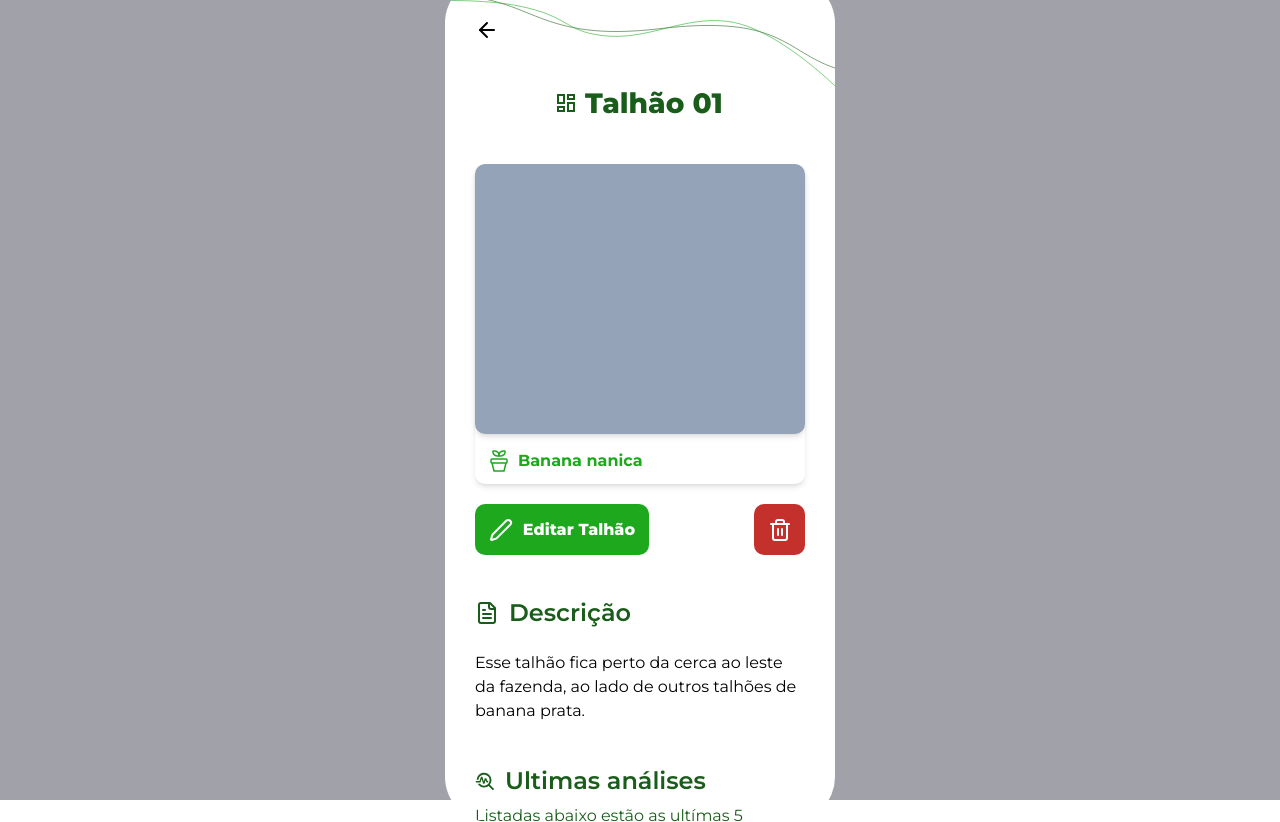
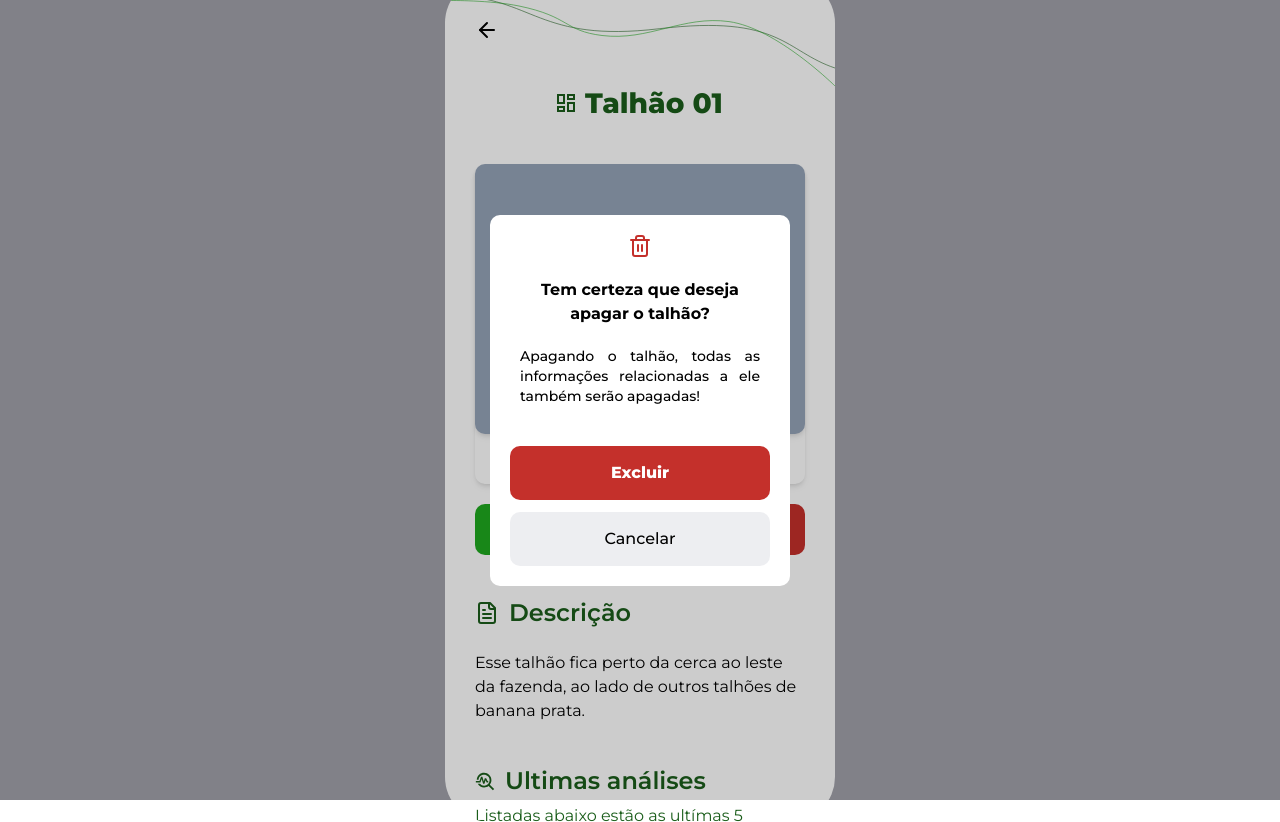
Before and after one commit to banap-app/banap-app, a React (Vite) app: page /field in a window 1280 px wide. Both pictures are taken after a click on the button 779 px from the left and 529 px from the top of the page. Built offline with nearby package versions, Linux system fonts and the light colour scheme.

Commit message:
Added delete modal

```diff
--- a/src/assets/PagesAssets.jsx
+++ b/src/assets/PagesAssets.jsx
@@ -327,16 +327,16 @@ export const PlantIcon = () => {
       <path
         d='M8.96399 5.97005C8.96399 5.97005 5.88899 6.27605 4.27899 4.93505C2.66899 3.59305 3.03599 1.03005 3.03599 1.03005C3.03599 1.03005 6.11099 0.724048 7.72199 2.06505C9.33199 3.40705 8.96399 5.97005 8.96399 5.97005Z'
         stroke='#1EA81E'
-        stroke-width='1.5'
-        stroke-linecap='round'
-        stroke-linejoin='round'
+        strokeWidth='1.5'
+        strokeLinecap='round'
+        strokeLinejoin='round'
       />
       <path
         d='M16 13C16.2652 13 16.5196 12.8947 16.7071 12.7072C16.8946 12.5196 17 12.2653 17 12V10C17 9.73483 16.8946 9.48048 16.7071 9.29294C16.5196 9.10541 16.2652 9.00005 16 9.00005H2C1.73478 9.00005 1.48043 9.10541 1.29289 9.29294C1.10536 9.48048 1 9.73483 1 10V12C1 12.2653 1.10536 12.5196 1.29289 12.7072C1.48043 12.8947 1.73478 13 2 13M16 13H2M16 13L14 21H4L2 13M9.036 5.97005C9.036 5.97005 12.111 6.27605 13.721 4.93505C15.331 3.59305 14.964 1.03005 14.964 1.03005C14.964 1.03005 11.889 0.724048 10.279 2.06505C8.669 3.40705 9.036 5.97005 9.036 5.97005Z'
         stroke='#1EA81E'
-        stroke-width='1.5'
-        stroke-linecap='round'
-        stroke-linejoin='round'
+        strokeWidth='1.5'
+        strokeLinecap='round'
+        strokeLinejoin='round'
       />
     </svg>
   )
--- /dev/null
+++ b/src/components/DeleteModal.jsx
@@ -0,0 +1,51 @@
+import { Trash2 } from 'lucide-react'
+import { useEffect, useState } from 'react'
+
+const DeleteModal = ({ visible, closeModal }) => {
+  const [isModalVisible, setModalVisible] = useState(visible)
+
+  useEffect(() => {
+    setModalVisible(visible)
+  }, [visible])
+
+  if (!isModalVisible) {
+    return null
+  }
+
+  return (
+    <div
+      role='dialog'
+      className='fixed inset-0 flex h-[full] w-[full] items-center justify-center bg-black bg-opacity-20'
+    >
+      <div className=' fixed flex h-[371px] w-[300px] flex-col items-center justify-center rounded-[10px] bg-white'>
+        <div className='flex flex-col gap-[40px]'>
+          <div className='flex w-[260px] flex-col items-center justify-center gap-[20px]'>
+            <Trash2 color='#c4302b' />
+            <p className='text-center text-base font-bold'>
+              Tem certeza que deseja apagar o talhão?
+            </p>
+            <div className='w-[240px]'>
+              <p className='text-justify text-sm font-medium'>
+                Apagando o talhão, todas as informações relacionadas a ele
+                também serão apagadas!
+              </p>
+            </div>
+          </div>
+          <div className='flex flex-col gap-[12px]'>
+            <button className='h-[54px] w-[260px] rounded-[10px] bg-[#c4302b] text-base font-extrabold text-white'>
+              Excluir
+            </button>
+            <button
+              onClick={closeModal}
+              className='h-[54px] w-[260px] rounded-[10px] bg-[#4e5876] bg-opacity-10 text-base font-medium'
+            >
+              Cancelar
+            </button>
+          </div>
+        </div>
+      </div>
+    </div>
+  )
+}
+
+export default DeleteModal
--- a/src/pages/FieldPage.jsx
+++ b/src/pages/FieldPage.jsx
@@ -6,9 +6,21 @@ import {
   Troubleshoot,
 } from '../assets/PagesAssets'
 import { ArrowLeft, Trash2, Pen, Plus, FileText } from 'lucide-react'
+import DeleteModal from '../components/DeleteModal'
+import { useState } from 'react'
 
 const FieldPage = () => {
   const navigate = useNavigate()
+
+  const [isModalVisible, setModalVisible] = useState(false)
+
+  const openModal = () => {
+    setModalVisible(true)
+  }
+
+  const closeModal = () => {
+    setModalVisible(false)
+  }
 
   return (
     <div className='relative flex h-[1140px] w-full flex-col items-center justify-center'>
@@ -44,7 +56,10 @@ const FieldPage = () => {
                 <Pen />
                 Editar Talhão
               </button>
-              <button className='flex h-[51px] w-[51px] items-center justify-center rounded-[10px] bg-[#c4302b] text-white'>
+              <button
+                onClick={openModal}
+                className='flex h-[51px] w-[51px] items-center justify-center rounded-[10px] bg-[#c4302b] text-white'
+              >
                 <Trash2 />
               </button>
             </div>
@@ -87,6 +102,7 @@ const FieldPage = () => {
           </div>
         </div>
       </div>
+      <DeleteModal visible={isModalVisible} closeModal={closeModal} />
     </div>
   )
 }
```
